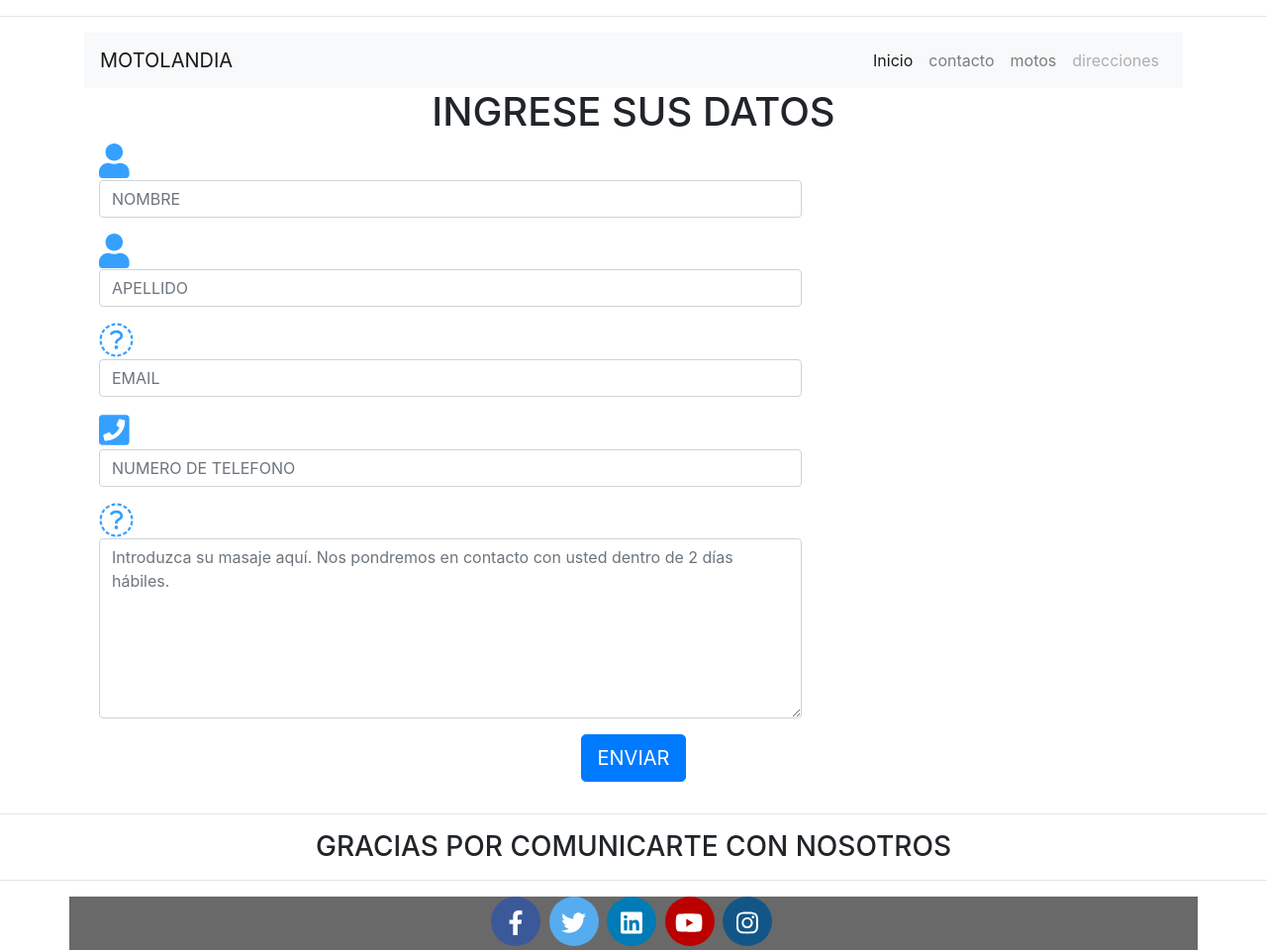
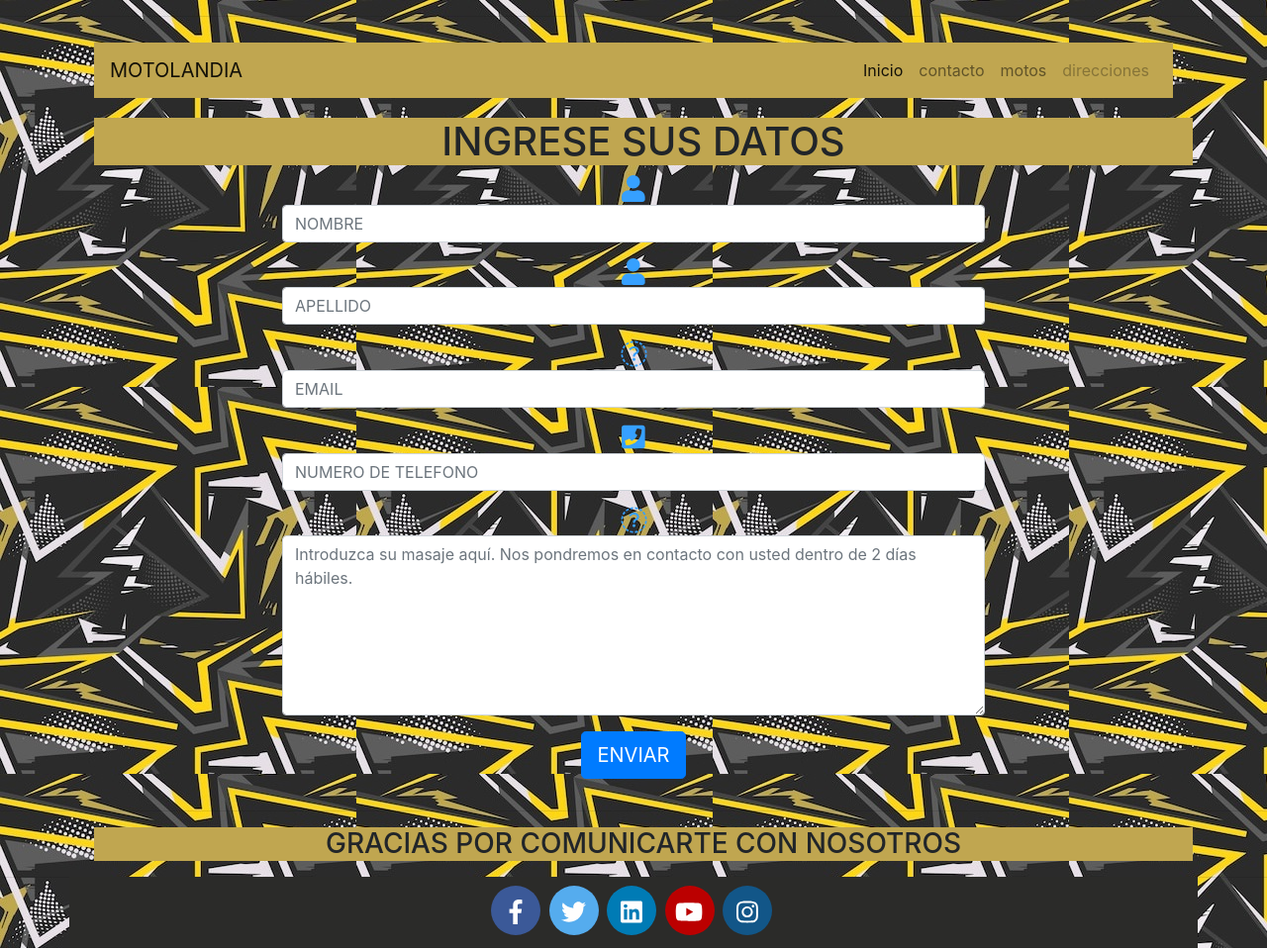
Before and after one commit to leonel-alg/proyecto-final, a plain HTML site: page paginas/contacto.html in a window 1280 px wide. Shown: the whole page at 99% size. Drawn offline with nearby package versions, Linux system fonts and the light colour scheme.

Commit message:
agregando color

```diff
--- a/bootstraps/css/style.css
+++ b/bootstraps/css/style.css
@@ -1,5 +1,15 @@
-*{padding: 0;margin: 0;}
+*{padding: 0;margin: 0; }
 
+
+.fondo{
+	background-image: url(/img/fondo-abstracto-patron-deporte_29096-1466.jpg);
+	background-repeat: repeat;
+
+}
+ .color{
+	background-color: #c0a650;
+	margin: 10px;
+ }
 
 
 .center{
@@ -7,7 +17,17 @@
 
 }
 
+.centerxd{
+	text-align: -webkit-center;
+}
 
+
+.sombra{
+	background-color:#d0d9d9;
+	border:1px solid black;
+	margin: 10px;
+
+}
 
 .sombra:hover{
 	box-shadow: 10px 10px
@@ -25,6 +45,8 @@ h3{
 }
 
 
+
+
 /*footer*/
 
 .text{
@@ -40,6 +62,8 @@ h3{
 
 .rounded-social-buttons {
 	text-align: center;
+    padding: 9px;
+    margin: -17px;
   }
 
   .rounded-social-buttons .social-button {
@@ -122,7 +146,7 @@ h3{
 	border-color: #125688;
   }
   footer{
-	background-color:dimgrey;
+	background-color: #2b2b29;;
   }
 
 
@@ -197,6 +221,6 @@ h1 {
 	}
 
 	.bigicon {
-		font-size: 35px;
+		font-size: 27px;
 		color: #36A0FF;
 	}
--- a/paginas/contacto.html
+++ b/paginas/contacto.html
@@ -9,13 +9,13 @@
     <link rel="stylesheet" href="../bootstraps/css/style.css">
     <link rel="shortcut icon" href="../img/favicon.png">
 </head>
-<body >
+<body class="fondo">
 <hr>
 <!-- header -->
 <div class="container">
     <div class="row ">
       <div class="col-lg-12 col-xs-12">
-        <nav class="navbar navbar-expand-lg navbar-light bg-light ">
+        <nav class="navbar navbar-expand-lg navbar-light color ">
           <a class="navbar-brand" href="../index.html">MOTOLANDIA</a>
           <button class="navbar-toggler" type="button" data-toggle="collapse" data-target="#navbarNav" aria-controls="navbarNav" aria-expanded="false" aria-label="Toggle navigation">
             <span class="navbar-toggler-icon"></span>
@@ -40,27 +40,28 @@
       </div>
     </div>
   </div>
-
-  <H1 class="col-12">INGRESE SUS DATOS</H1>
+<div class="container">
+ <H1 class="col-12  color">INGRESE SUS DATOS</H1>
+</div>
 
 
 <!--fotmulario  -->
 
 
-  <div class="container">
+  <div class="container centerxd">
     <div class="row">
-        <div class="col-md-12">
+        <div class="col-md-12 ">
             <div class="well well-sm">
-                <form class="form-horizontal" method="post">
+                <form class="form-horzontal" method="post">
                     <fieldset>
                             <div class="form-group">
-                            <span class="col-md-1 col-md-offset-2 text-center"><i class="fa fa-user bigicon"></i></span>
-                            <div class="col-md-8">
-                                <input id="fname" name="name" type="text" placeholder="NOMBRE" class="form-control">
+                            <span class="col-md-1 col-md-offset-2 text-center"><i class="fa fa-user bigicon "></i></span>
+                            <div class="col-md-8 ">
+                                <input id="fname" name="name" type="text" placeholder="NOMBRE" class="form-control ">
                             </div>
                         </div>
                         <div class="form-group">
-                            <span class="col-md-1 col-md-offset-2 text-center"><i class="fa fa-user bigicon"></i></span>
+                            <span class="col-md-1 col-md-offset-2 text-center"><i class="fa fa-user bigicon "></i></span>
                             <div class="col-md-8">
                                 <input id="lname" name="name" type="text" placeholder="APELLIDO" class="form-control">
                             </div>
@@ -99,7 +100,9 @@
     </div>
 </div>
 <hr>
-<H3 class="col-12"> GRACIAS POR COMUNICARTE CON NOSOTROS </H3>
+<div class="container">
+<H3 class="col-12 color"> GRACIAS POR COMUNICARTE CON NOSOTROS </H3>
+</div>
  <!-- footer-->
  <hr>
   <footer class="container">
```
Also changed, not shown: index.html (+4 -4 lines), img/fondo-abstracto-patron-deporte_29096-1466.jpg (added).
